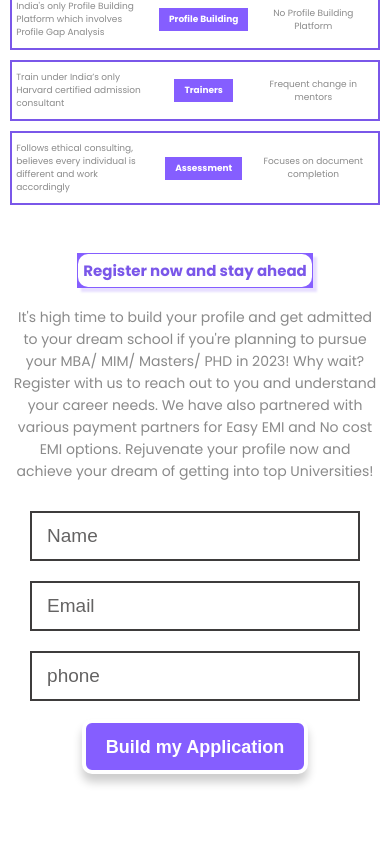
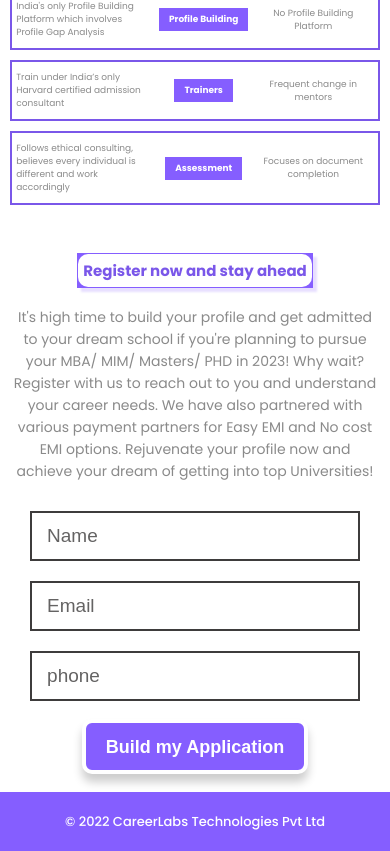
Before and after one commit to Kathirvel15/ReactJs-First-Project, a React (Create React App) app: page / in a window 390 px wide. Shown: the part 6066-6917 px from the top of the page. Before the commit the page ends 6858 px from the top, so only its background shows below. Built offline with nearby package versions, Linux system fonts and the light colour scheme.

Commit message:
Section 11th and footer Updated

```diff
--- a/src/1stfolder/acs.css
+++ b/src/1stfolder/acs.css
@@ -837,3 +837,26 @@ border-radius: 10px;
         margin-top: 20px;
     }
 }
+/* footer */
+footer{
+    background-color: #855EFF;
+    padding: 0.7em 0px;
+}
+footer p
+{
+    color: #ffff;
+    text-align: center;
+    font-size: 20px;
+    font-weight: 500;
+}
+@media screen and (max-width: 767px) {
+    footer p
+    {
+        font-size: 13px;
+    }
+    footer
+    {
+        padding: 0.4em 0px;
+    }
+
+}
--- a/src/1stfolder/acs.js
+++ b/src/1stfolder/acs.js
@@ -431,6 +431,10 @@ const greek = () => (
         </form>
       </div>
     </section>
+    {/*FOOTER*/}
+    <footer>
+      <p>© 2022 CareerLabs Technologies Pvt Ltd</p>
+    </footer>
   </>
 );
 export default greek;
```
